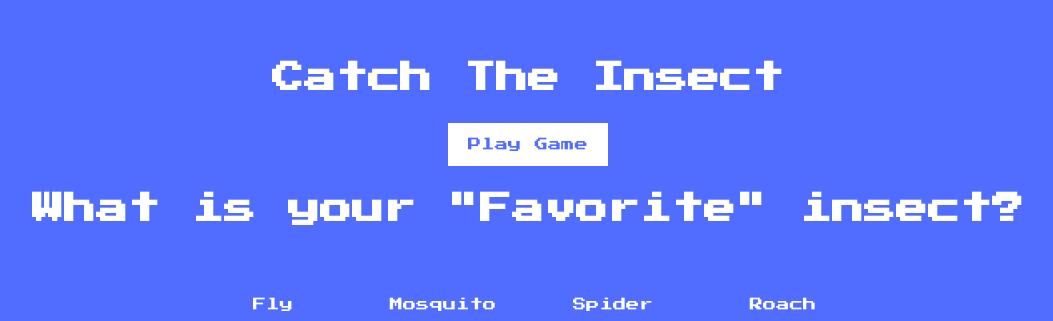
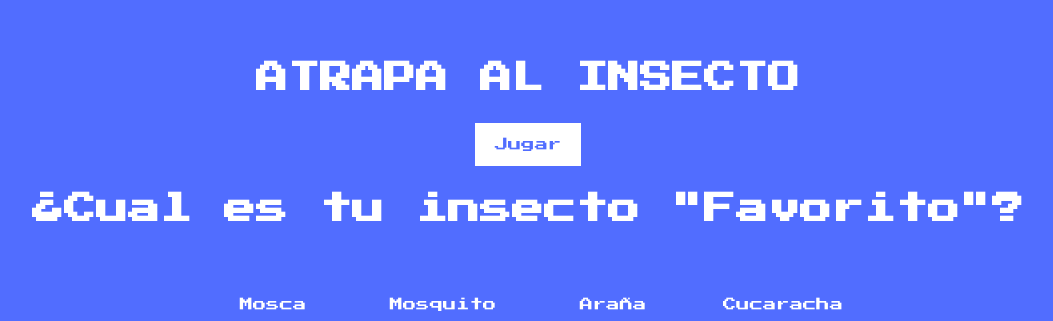
Before and after one commit to AnthonyMerive/api-game-insect, a plain HTML site: page index.html in a window 1280 px wide. Shown: the part 155-476 px from the top of the page, without its empty margins (112-1165 px from the left). Drawn offline with Linux system fonts and the light colour scheme; grey boxes are pictures that could not be loaded.

Commit message:
Traduciendo la pagina a español

```diff
--- a/index.html
+++ b/index.html
@@ -5,17 +5,17 @@
     <meta http-equiv="X-UA-Compatible" content="IE=edge">
     <meta name="viewport" content="width=device-width, initial-scale=1.0">
     <link rel="stylesheet" href="./style/styles.css">
-    <title>Catch the Insect</title>
+    <title>Atrapa al insecto</title>
 </head>
 <body>
     <div class="screen">
-        <h1>Catch The Insect</h1>
-        <button class="btn" id="start-btn">Play Game</button>
-        <h1>What is your "Favorite" insect?</h1>
+        <h1>ATRAPA AL INSECTO</h1>
+        <button class="btn" id="start-btn">Jugar</button>
+        <h1>¿Cual es tu insecto "Favorito"?</h1>
         <ul class="insect-list">
             <li>
                 <button class="choose-insect-btn">
-                    <p>Fly</p>
+                    <p>Mosca</p>
                     <img src="http://pngimg.com/uploads/fly/fly_PNG3957.png" alt="">
                 </button>
             </li>
@@ -27,13 +27,13 @@
             </li>
             <li>
                 <button class="choose-insect-btn">
-                    <p>Spider</p>
+                    <p>Araña</p>
                     <img src="http://pngimg.com/uploads/spider/spider_PNG33.png" alt="">
                 </button>
             </li>
             <li>
                 <button class="choose-insect-btn">
-                    <p>Roach</p>
+                    <p>Cucaracha</p>
                     <img src="http://pngimg.com/uploads/roach/roach_PNG12146.png" alt="">
                 </button>
             </li>
```
